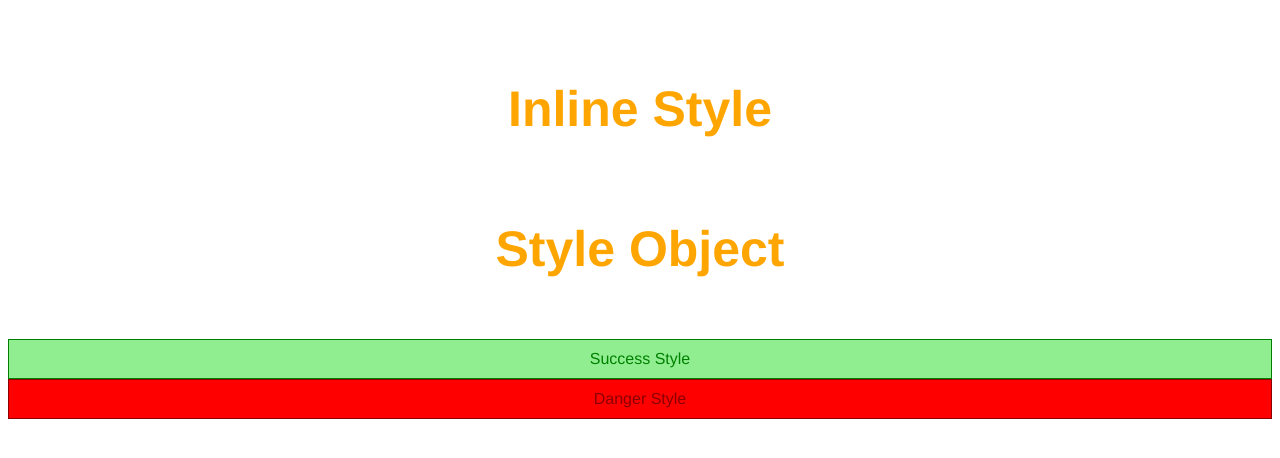
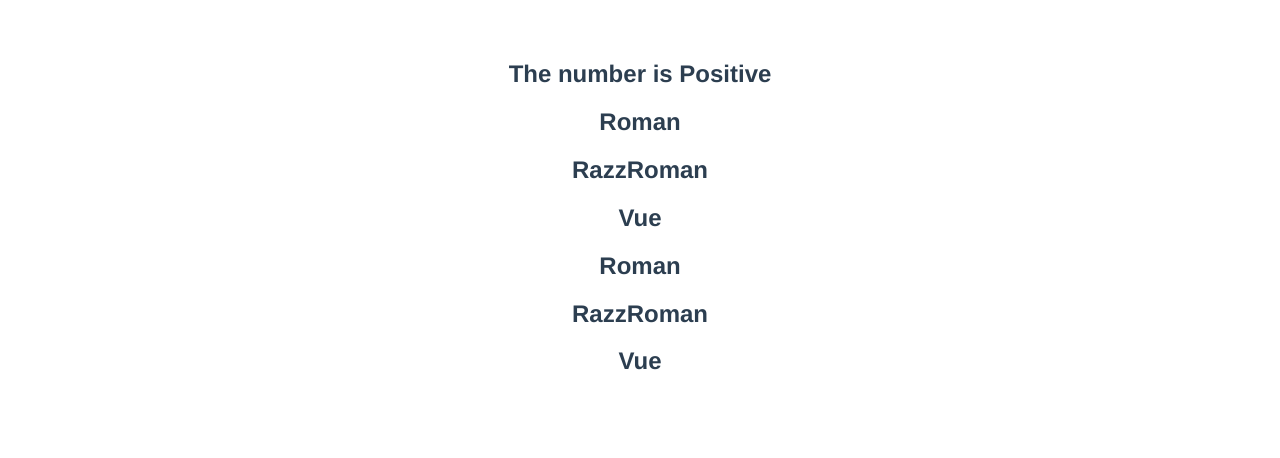
Before and after one commit to roman-ojha/vue, a Vue app in the folder Class/: page / in a window 1280 px wide. Shown: the top 458 px of the page. Built offline with nearby package versions, Linux system fonts and the light colour scheme.

Commit message:
Conditional Rendering of dom element in Vue

```diff
--- a/Class/src/App.vue
+++ b/Class/src/App.vue
@@ -3,7 +3,7 @@
 </template>
 
 <script>
-import Application from "./Topic_Wise/10_v-bind_Shorthand/App.vue";
+import Application from "./Topic_Wise/11_Conditional_Rendering/App.vue";
 
 export default {
   name: "App",
--- /dev/null
+++ b/Class/src/Topic_Wise/11_Conditional_Rendering/App.vue
@@ -0,0 +1,53 @@
+<template>
+  <!-- this directive accept the javascript expression -->
+  <h2 v-if="num === 0">The number is zero</h2>
+  <h2 v-else-if="num < 0">The number is Negative</h2>
+  <h2 v-else-if="num > 0">The number is Positive</h2>
+  <!-- so now if the v-if expression would false then the bellow element will execute -->
+  <!-- NOTE that 'v-else' directive need's to be below of 'v-if' directive or 'v-else-if' -->
+  <h2 v-else>Not a Number</h2>
+
+  <!-- Display Multiple Element -->
+  <!-- We can Wrap with div tag -->
+  <div v-if="display">
+    <h2>Roman</h2>
+    <h2>RazzRoman</h2>
+    <h2>Vue</h2>
+  </div>
+  <!-- But it will render div tag into the dom -->
+  <!-- to handle this problem vue provide the template tag which serve as an invisible wrapper -->
+  <template v-if="display">
+    <h2>Roman</h2>
+    <h2>RazzRoman</h2>
+    <h2>Vue</h2>
+  </template>
+</template>
+
+<script>
+export default {
+  data() {
+    return {
+      num: 5,
+      display: true,
+    };
+  },
+};
+</script>
+
+<style>
+.underline {
+  text-decoration: underline;
+}
+
+.promoted {
+  font-style: italic;
+}
+
+.new {
+  color: olivedrab;
+}
+
+.sold-out {
+  color: red;
+}
+</style>
```
Also changed, not shown: Class/src/Topic_Wise/11_Conditional_Rendering/11_Conditional_Rendering.txt (added).
